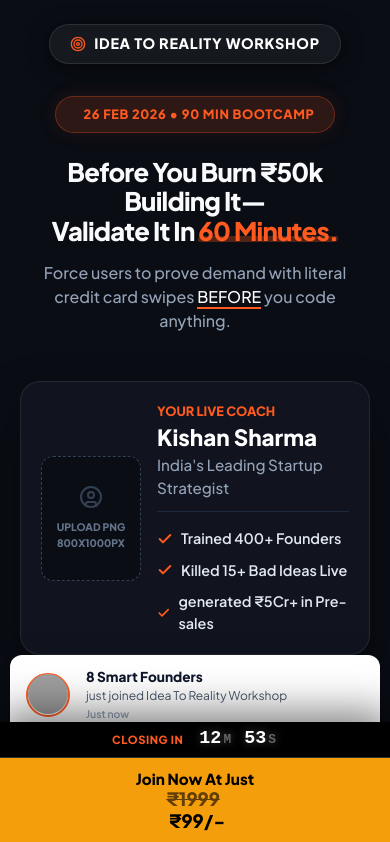
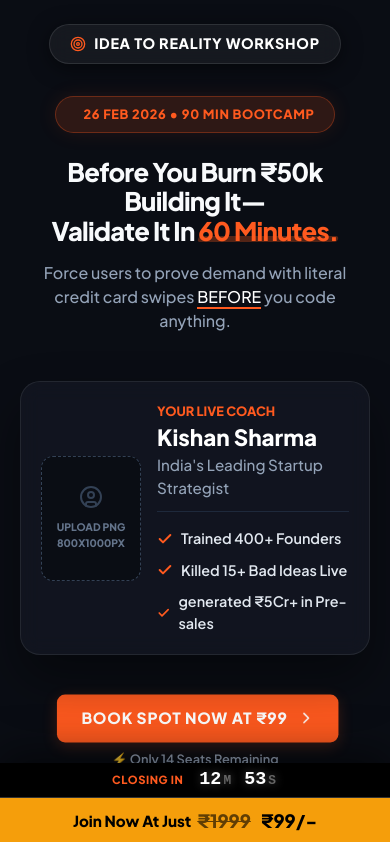
Before and after one commit to sameerkumar334333-gif/prime-corona, a React (Vite) app: page / in a window 390 px wide. Shown: the top 842 px of the page. Built offline with nearby package versions, Linux system fonts and the light colour scheme; grey boxes are pictures that could not be loaded.

Commit message:
feat: Make toast notifications dynamic and stick CTA single-line

```diff
--- a/src/App.tsx
+++ b/src/App.tsx
@@ -17,12 +17,34 @@ const staggerContainer = {
 
 function App() {
   const [timeLeft, setTimeLeft] = useState({ minutes: 12, seconds: 59 });
-  const [showToast, setShowToast] = useState(false);
+  const [toastData, setToastData] = useState({ name: 'Akash', show: false, time: 'Just now' });
 
   useEffect(() => {
-    const notifyTimer = setTimeout(() => setShowToast(true), 3500); // Trigger after 3.5s
-    const hideTimer = setTimeout(() => setShowToast(false), 9000); // Hide after 9s
-    return () => { clearTimeout(notifyTimer); clearTimeout(hideTimer); };
+    const names = ['Akash', 'Raj', 'Neha', 'Priya', 'Amit', 'Vikram', 'Anjali', 'Rohan', 'Sneha', 'Rahul', 'Arjun', 'Simran'];
+    const times = ['Just now', '1m ago', '2m ago', 'Just now'];
+
+    let showTimeout: ReturnType<typeof setTimeout>;
+    let hideTimeout: ReturnType<typeof setTimeout>;
+
+    const showRandomToast = () => {
+      const randomName = names[Math.floor(Math.random() * names.length)];
+      const randomTime = times[Math.floor(Math.random() * times.length)];
+      setToastData({ name: randomName, show: true, time: randomTime });
+
+      hideTimeout = setTimeout(() => {
+        setToastData(prev => ({ ...prev, show: false }));
+        // Schedule next toast
+        showTimeout = setTimeout(showRandomToast, Math.floor(Math.random() * 8000) + 4000); // 4-12 seconds
+      }, 3500); // visible for 3.5s
+    };
+
+    // Initial trigger
+    showTimeout = setTimeout(showRandomToast, 2500);
+
+    return () => {
+      clearTimeout(showTimeout);
+      clearTimeout(hideTimeout);
+    };
   }, []);
 
   useEffect(() => {
@@ -434,19 +456,19 @@ function App() {
 
       {/* NOTIFICATION TOAST */}
       <motion.div
-        initial={{ opacity: 0, y: 50, scale: 0.9 }}
-        animate={{ opacity: showToast ? 1 : 0, y: showToast ? 0 : 50, scale: showToast ? 1 : 0.9 }}
+        initial={{ opacity: 0, y: -50, scale: 0.9 }}
+        animate={{ opacity: toastData.show ? 1 : 0, y: toastData.show ? 0 : -50, scale: toastData.show ? 1 : 0.9 }}
         transition={{ duration: 0.5, type: 'spring', bounce: 0.5 }}
         className="founder-toast"
-        style={{ pointerEvents: showToast ? 'auto' : 'none' }}
+        style={{ pointerEvents: toastData.show ? 'auto' : 'none' }}
       >
         <div className="toast-img-wrapper">
           <img src="https://images.unsplash.com/photo-1599566150163-29194dcaad36?ixlib=rb-1.2.1&auto=format&fit=crop&w=100&q=80" alt="Founder" loading="lazy" />
         </div>
         <div className="toast-content">
-          <div className="toast-title">8 Smart Founders</div>
-          <div className="toast-desc">just joined Idea To Reality Workshop</div>
-          <div className="toast-time">Just now</div>
+          <div className="toast-title">New Founder Joined</div>
+          <div className="toast-desc"><strong style={{ color: 'var(--accent-primary)' }}>{toastData.name}</strong> just joined Idea To Reality</div>
+          <div className="toast-time">{toastData.time}</div>
         </div>
       </motion.div>
 
@@ -456,10 +478,8 @@ function App() {
           <div className="offer-text" style={{ color: 'var(--accent-primary)' }}>Closing in</div>
           <div className="time">{String(timeLeft.minutes).padStart(2, '0')}<span style={{ fontSize: '0.8rem', color: '#666', margin: '0 2px' }}>M</span> {String(timeLeft.seconds).padStart(2, '0')}<span style={{ fontSize: '0.8rem', color: '#666', margin: '0 2px' }}>S</span></div>
         </div>
-        <a href="#checkout" className="sticky-cta-zone w-full">
-          Join Now At Just<br />
-          <span style={{ fontSize: '0.9rem' }}><del style={{ color: '#000', opacity: 0.6, marginRight: '4px' }}>₹1999</del></span>
-          <span style={{ fontSize: '1.3rem', marginLeft: '4px' }}>₹99/-</span>
+        <a href="#checkout" className="sticky-cta-zone w-full" style={{ flexDirection: 'row', gap: '6px' }}>
+          Join Now At Just <span style={{ fontSize: '0.9rem' }}><del style={{ color: '#000', opacity: 0.6, marginRight: '2px' }}>₹1999</del></span> <span style={{ fontSize: '1.3rem', marginLeft: '2px' }}>₹99/-</span>
         </a>
       </div>
     </>
--- a/src/index.css
+++ b/src/index.css
@@ -945,8 +945,8 @@ body {
 
 .founder-toast {
   position: fixed;
-  bottom: 120px;
-  left: 20px;
+  top: 20px;
+  right: 20px;
   background: var(--bg-white);
   border-radius: 12px;
   box-shadow: 0 15px 40px rgba(0, 0, 0, 0.15), 0 0 0 1px rgba(0, 0, 0, 0.05);
@@ -1027,7 +1027,7 @@ body {
   .founder-toast {
     left: 10px;
     right: 10px;
-    bottom: 110px;
+    top: 20px;
     max-width: none;
   }
 
```
